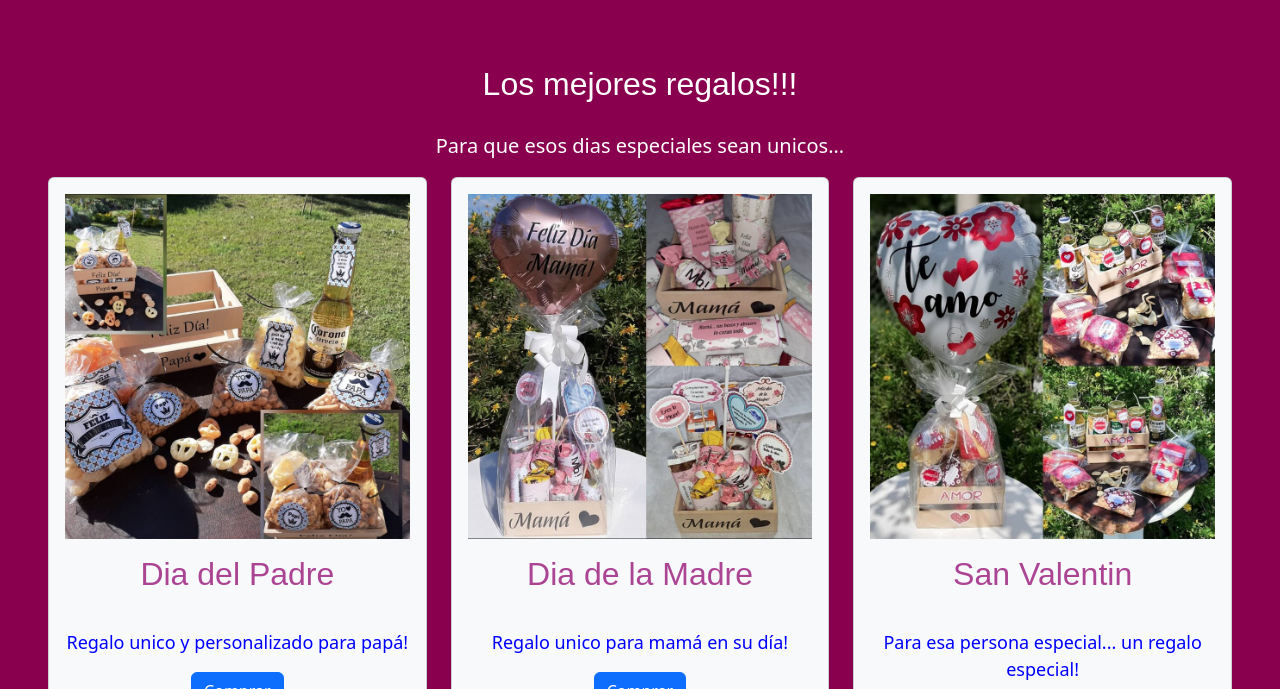
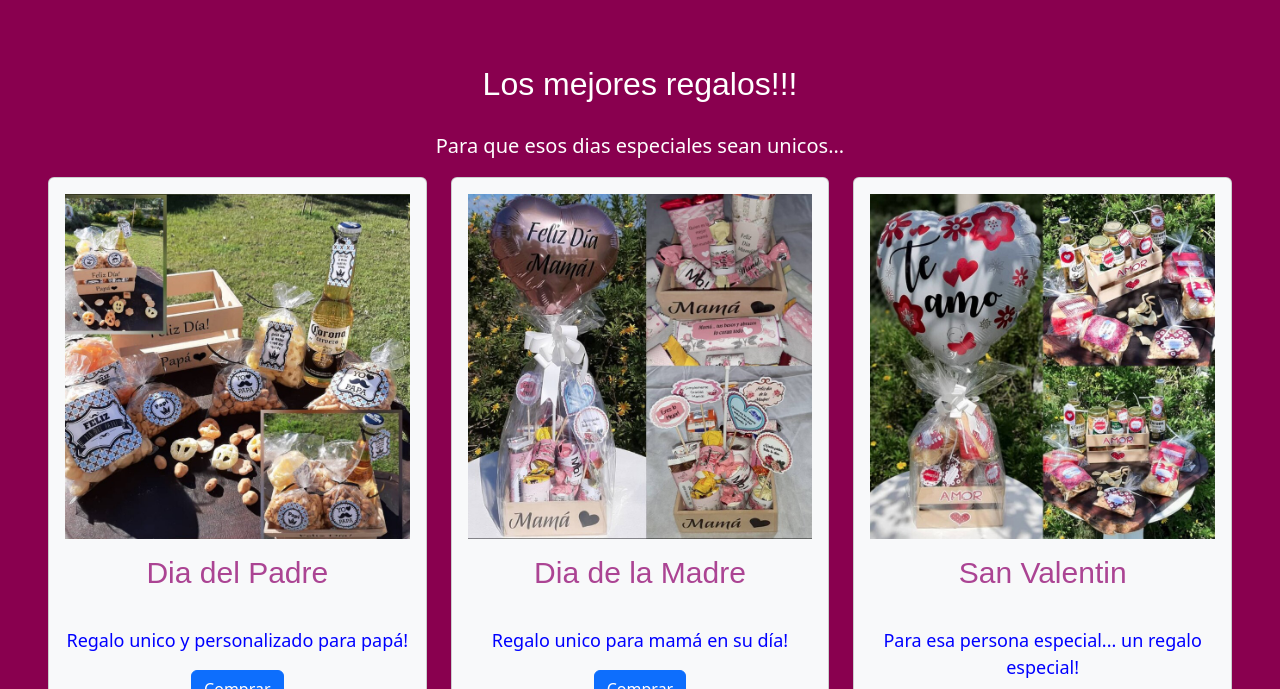
Before and after one commit to javalos87/Piccolina, a website: page pages/gift.html in a window 1280 px wide. Shown: the part 111-800 px from the top of the page. Drawn offline with nearby package versions, Linux system fonts and the light colour scheme.

Commit message:
modificacion h2

```diff
--- a/scss/_global.scss
+++ b/scss/_global.scss
@@ -12,7 +12,7 @@ h1 {
 }
 
 h2 {
-  font-size: 32px;
+  font-size: 30px;
   font-family: Arial, "Helvetica Neue", Helvetica, sans-serif;
   padding-bottom: 20px;
   color: $color;
```
Also changed, not shown: css/styles.css.
